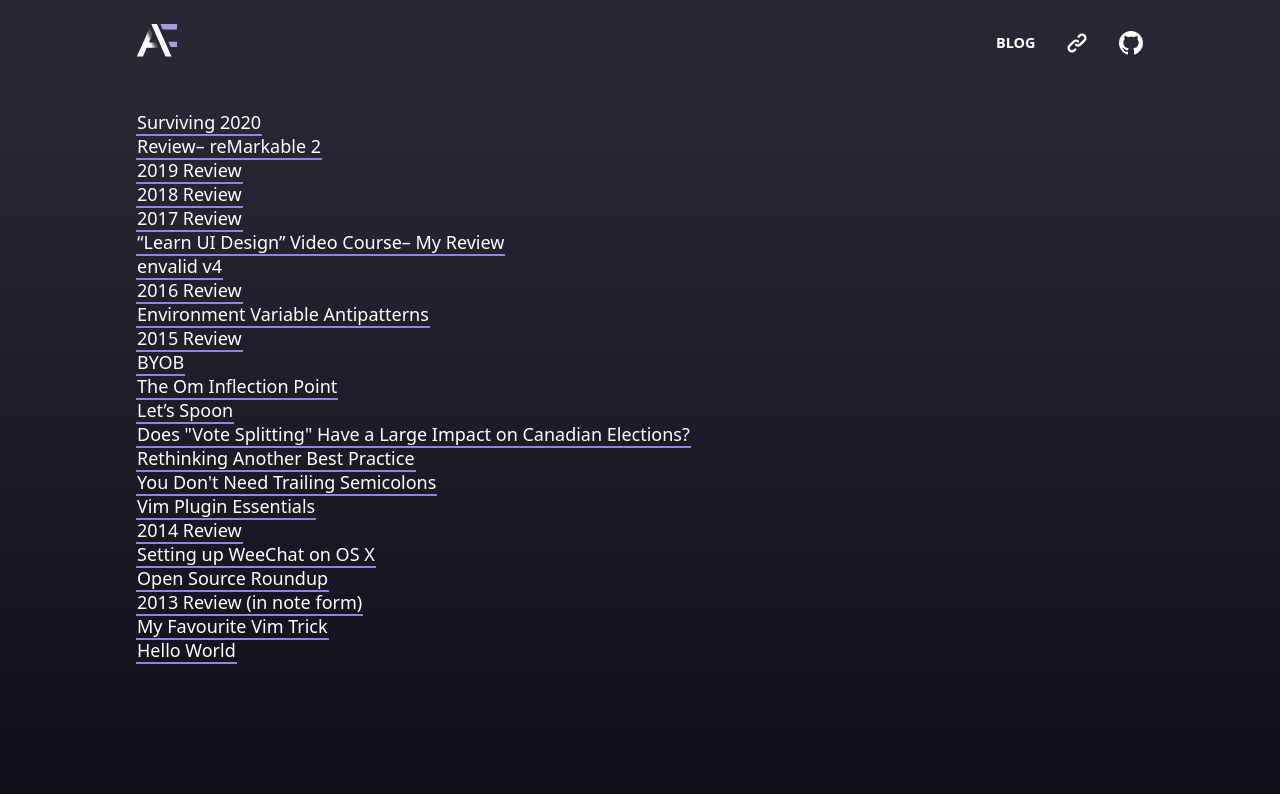
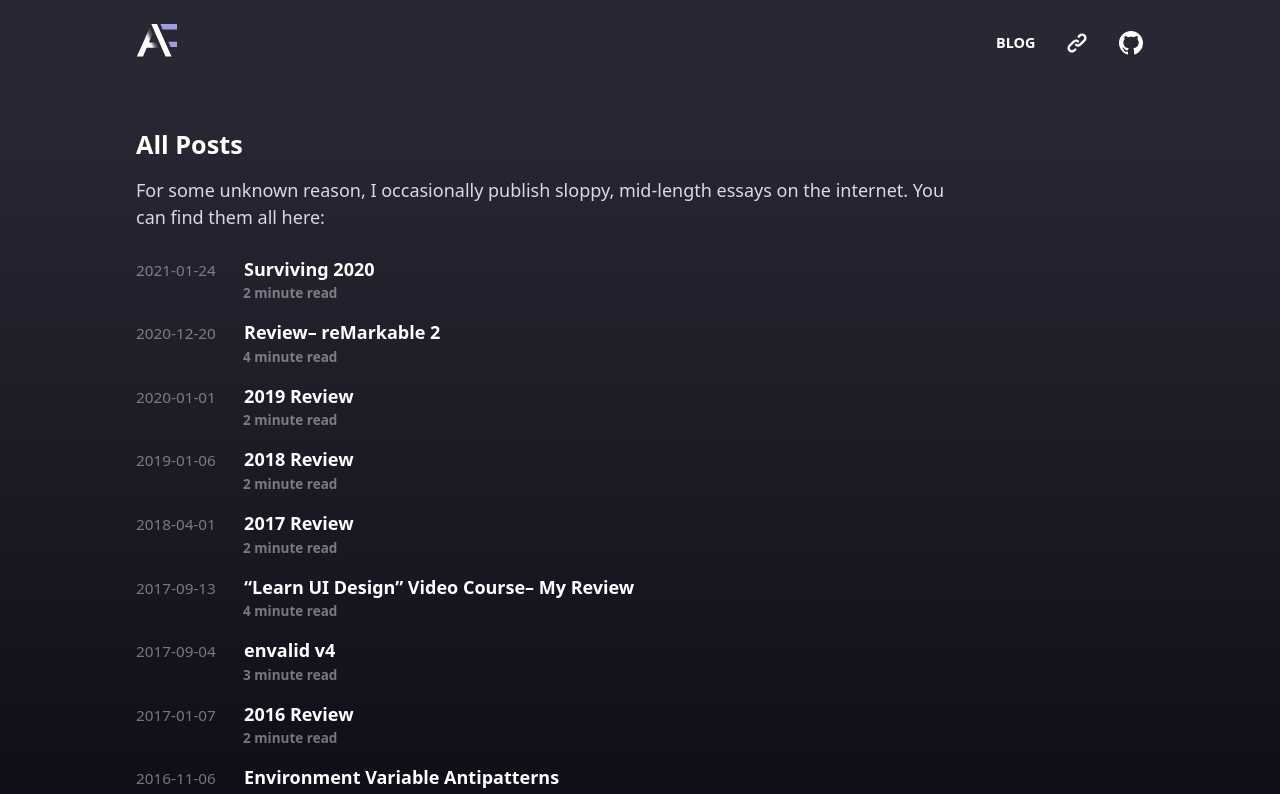
Before and after one commit to af/af.github.com, a Next.js app: page /posts in a window 1280 px wide. Shown: the top 794 px of the page. Built offline with nearby package versions, Linux system fonts and the light colour scheme.

Commit message:
Post listing page

```diff
--- a/pages/posts/[slug].tsx
+++ b/pages/posts/[slug].tsx
@@ -6,7 +6,7 @@ import PostFooter from '../../components/PostFooter';
 import { getPostBySlug, getAllPosts, markdownToHtml } from '../../lib/api'
 import styles from './post.module.css'
 
-export default function Post({ post, latestPosts, preview }) {
+export default function Post({ post, latestPosts }) {
   const router = useRouter()
   if (!router.isFallback && !post?.slug) {
     return <ErrorPage statusCode={404} />
--- a/pages/posts/index.tsx
+++ b/pages/posts/index.tsx
@@ -2,19 +2,25 @@ import Head from "next/head";
 
 import { getAllPosts } from "../../lib/api";
 import Layout from "../../components/Layout";
+import PostListItem from "../../components/PostListItem";
 
-export default function Index({ allPosts }) {
+type Props = {
+  allPosts: Array<any>;
+};
+
+export default function Index({ allPosts }: Props) {
   return (
     <>
       <Layout>
         <Head>
-          <title>TODO site title</title>
+          <title>All Posts</title>
         </Head>
         <div className="container">
+          <h1>All Posts</h1>
+          <p>For some unknown reason, I occasionally publish sloppy, mid-length essays on the internet.
+          You can find them all here:</p>
           {allPosts.map((p) => (
-            <div key={p.slug}>
-              <a href={p.url}>{p.title}</a>
-            </div>
+            <PostListItem post={p} key={p.slug} />
           ))}
         </div>
       </Layout>
@@ -22,8 +28,6 @@ export default function Index({ allPosts }) {
   );
 }
 
-export async function getStaticProps() {
-  return {
-    props: { allPosts: getAllPosts() },
-  };
-}
+export const getStaticProps = () => ({
+  props: { allPosts: getAllPosts() },
+});
```
